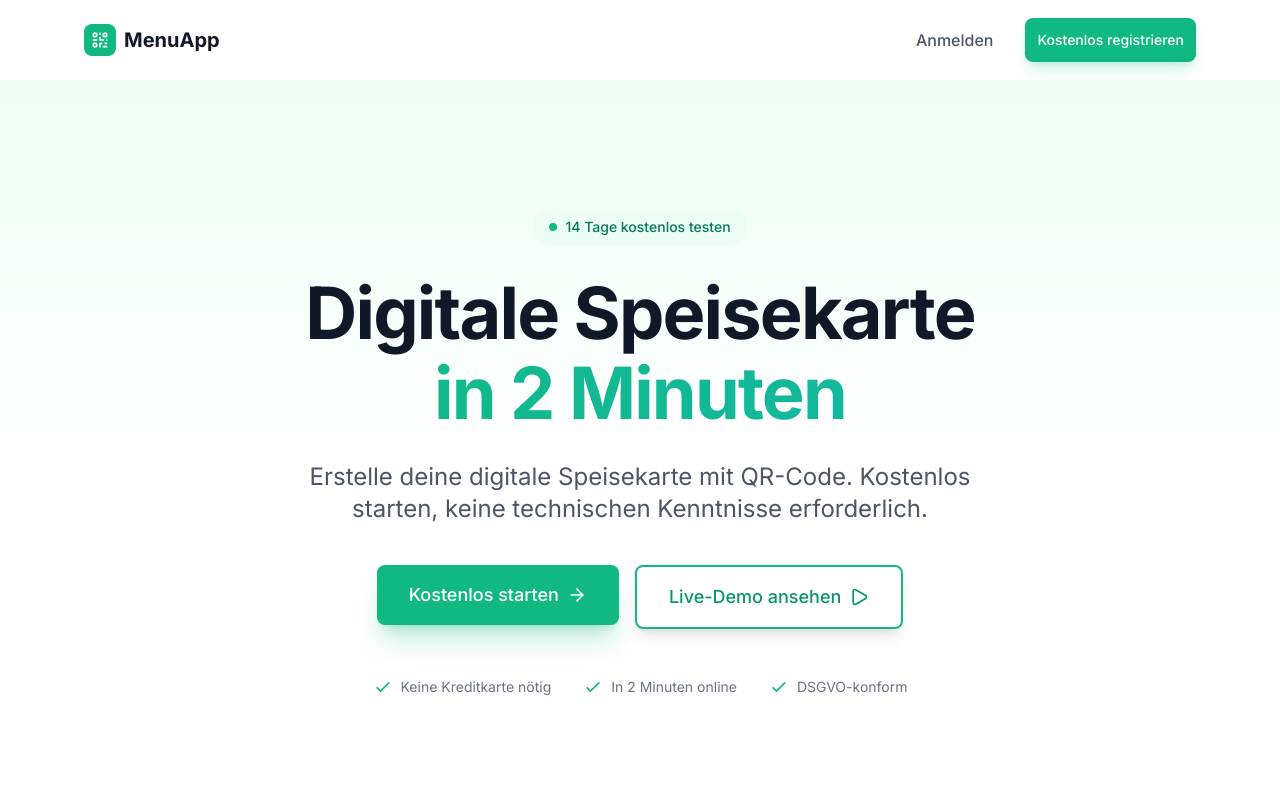
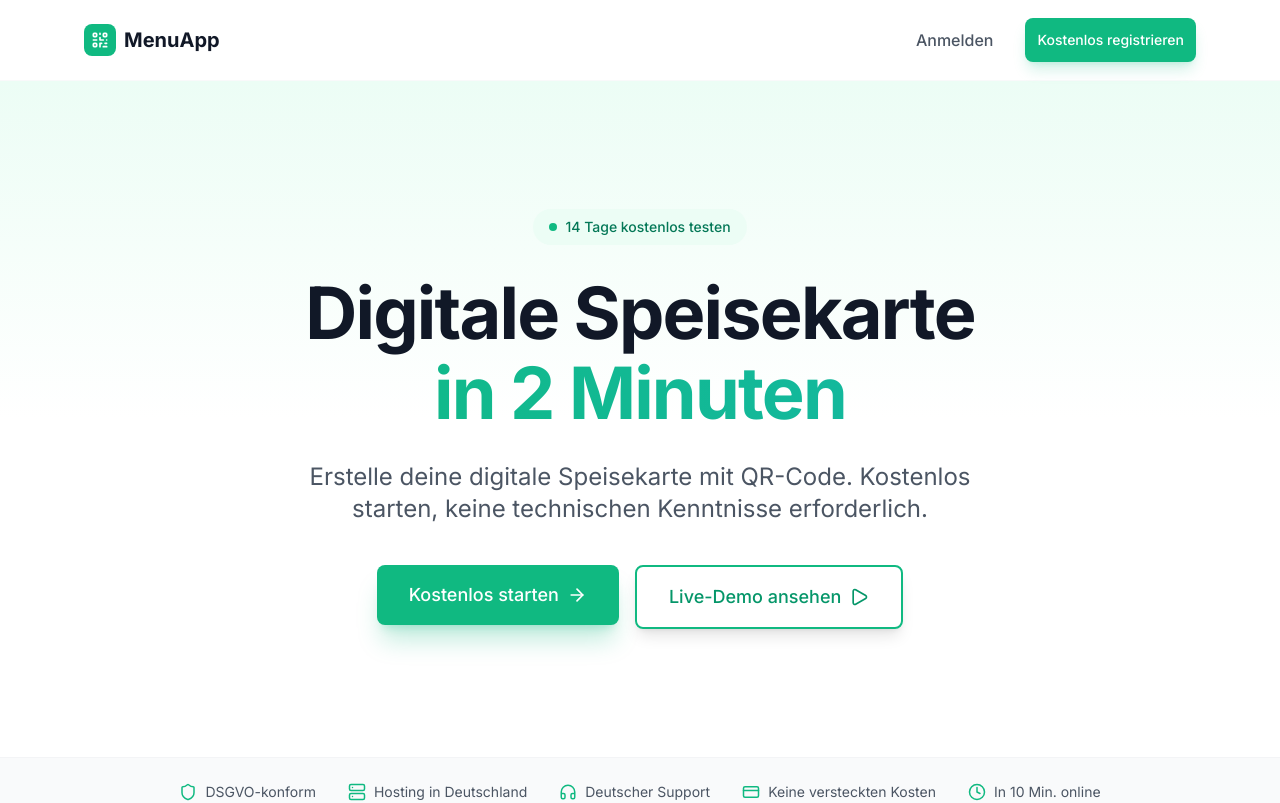
Before and after one commit to marc92-creator/qr-menu-app, a Next.js app: page / in a window 1280 px wide. Shown: the top 803 px of the page. Built offline with nearby package versions, Linux system fonts and the light colour scheme.

Commit message:
Entferne doppelte Trust-Elemente auf Startseite
- Entfernte redundante Trust-Badges aus Hero-Sektion
- Entfernte "Made with ❤️ in Limburg" Duplikat im Footer
- Nur noch TrustBar-Komponente und deutsches Footer-Badge

Co-Authored-By: Claude Sonnet 4.5 <noreply@anthropic.com>

```diff
--- a/src/app/page.tsx
+++ b/src/app/page.tsx
@@ -76,28 +76,6 @@ export default function Home() {
                       <Play className="w-5 h-5 ml-2" />
                     </Button>
                   </Link>
-                </div>
-
-                {/* Trust badges */}
-                <div className="mt-10 sm:mt-12 flex flex-col sm:flex-row items-center justify-center gap-4 sm:gap-8 text-sm text-gray-500">
-                  <div className="flex items-center gap-2">
-                    <svg className="w-5 h-5 text-emerald-500" fill="none" viewBox="0 0 24 24" stroke="currentColor">
-                      <path strokeLinecap="round" strokeLinejoin="round" strokeWidth={2} d="M5 13l4 4L19 7" />
-                    </svg>
-                    Keine Kreditkarte nötig
-                  </div>
-                  <div className="flex items-center gap-2">
-                    <svg className="w-5 h-5 text-emerald-500" fill="none" viewBox="0 0 24 24" stroke="currentColor">
-                      <path strokeLinecap="round" strokeLinejoin="round" strokeWidth={2} d="M5 13l4 4L19 7" />
-                    </svg>
-                    In 2 Minuten online
-                  </div>
-                  <div className="flex items-center gap-2">
-                    <svg className="w-5 h-5 text-emerald-500" fill="none" viewBox="0 0 24 24" stroke="currentColor">
-                      <path strokeLinecap="round" strokeLinejoin="round" strokeWidth={2} d="M5 13l4 4L19 7" />
-                    </svg>
-                    DSGVO-konform
-                  </div>
                 </div>
               </div>
             </div>
@@ -526,7 +504,7 @@ export default function Home() {
               </Link>
             </div>
             <p className="text-gray-500 text-sm">
-              © 2025 MenuApp. Made with ❤️ in Limburg
+              © 2025 MenuApp
             </p>
           </div>
           <div className="flex items-center justify-center gap-2 text-gray-400 text-sm mt-6 pt-6 border-t border-gray-100">
```
